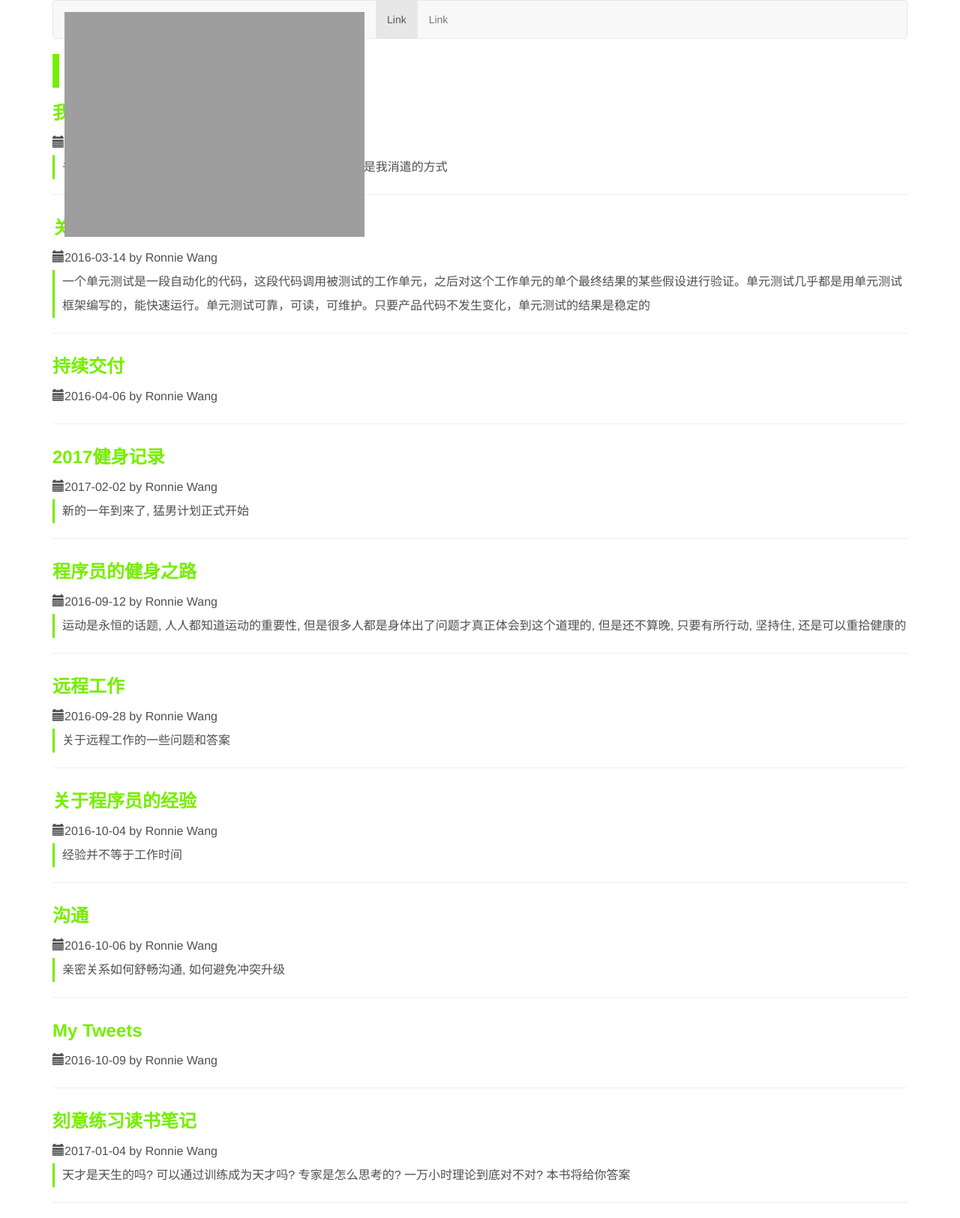
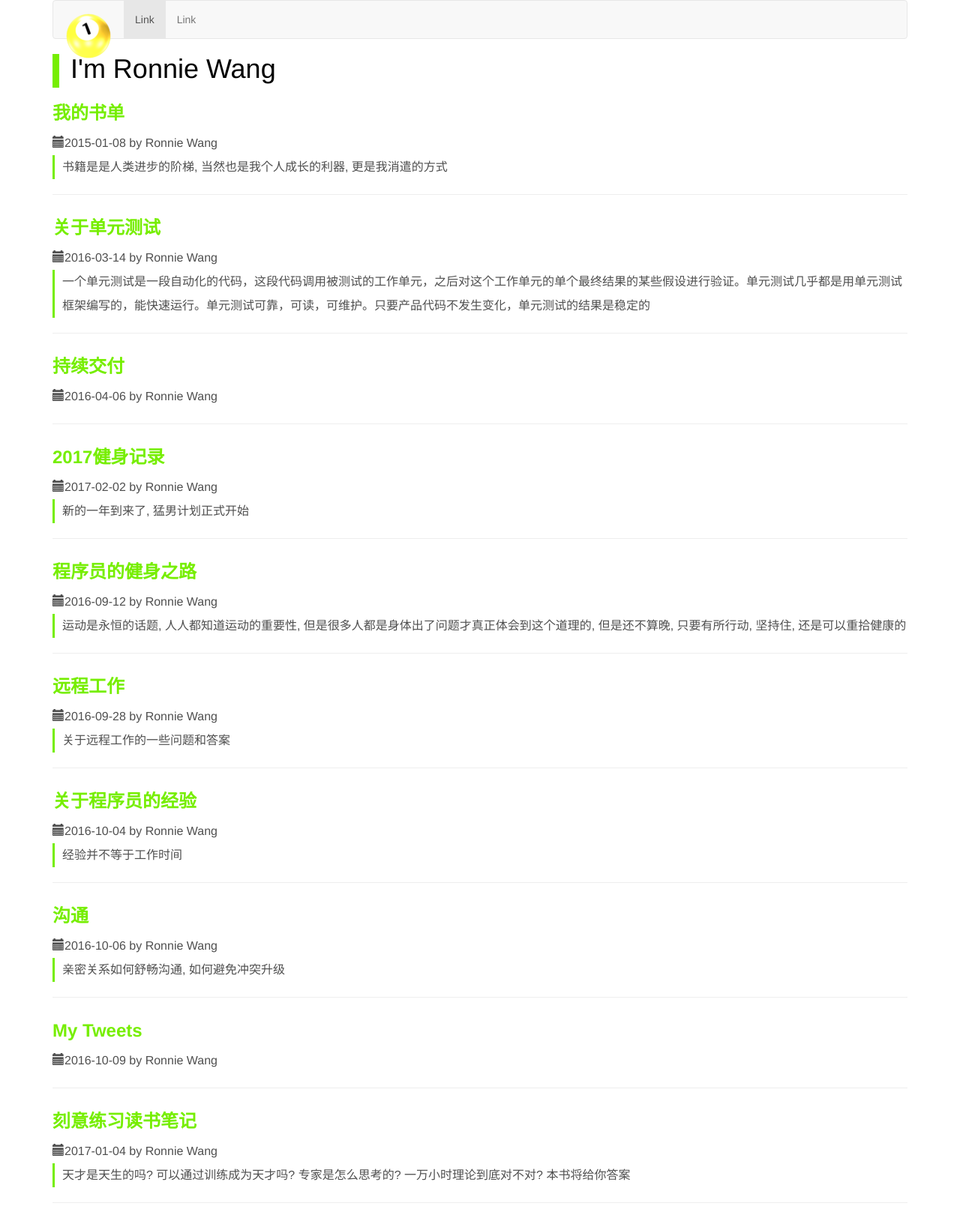
Before and after one commit to ronniewang/ronniewang.github.io, a Jekyll site: the page built from index.html, in a window 1280 px wide. Shown: the whole page at 75% size. Built offline with Jekyll 4.4.1, drawn with Linux system fonts in a browser that asks for light colours.

Commit message:
change icon

```diff
--- a/_layouts/default.html
+++ b/_layouts/default.html
@@ -81,7 +81,7 @@
                 <span class="icon-bar"></span>
                 <span class="icon-bar"></span>
             </button>
-            <a class="navbar-brand" href="#"><img alt="Brand" src="http://ronnie.wang/images/black8.png"></a>
+            <a class="navbar-brand" href="#"><img alt="Brand" src="http://ronnie.wang/images/1.png"></a>
         </div>
 
         <!-- Collect the nav links, forms, and other content for toggling -->
```
